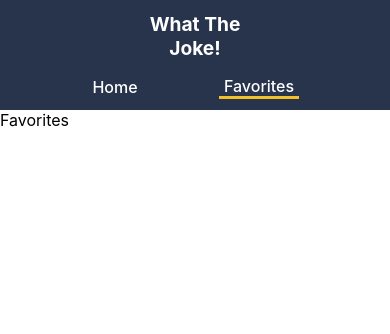
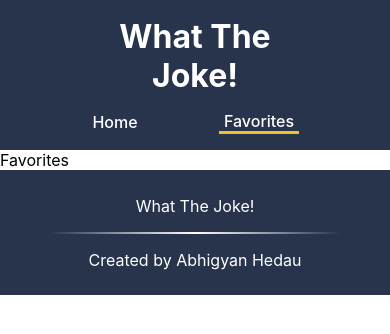
Before and after one commit to abhigyanhedau2/what-the-joke, a React (Create React App) app: page /favorites in a window 390 px wide. Shown: the top 334 px of the page. Built offline with nearby package versions, Linux system fonts and the light colour scheme.

Commit message:
Add Footer Minor Navbar Changes

```diff
--- a/src/App.js
+++ b/src/App.js
@@ -7,6 +7,7 @@ import {
 	Routes,
 	Route,
 } from "react-router-dom";
+import Footer from './components/Footer/Footer';
 
 const App = () => {
 	return (
@@ -16,6 +17,7 @@ const App = () => {
 				<Route exact path="/" element={<Home />} />
 				<Route exact path="/favorites" element={<Favorites />} />
 			</Routes>
+			<Footer />
 		</BrowserRouter>
 	)
 };
--- /dev/null
+++ b/src/components/Footer/Footer.js
@@ -0,0 +1,15 @@
+import React from 'react';
+import HRLine from '../UI/HRLine/HRLine';
+import classes from './Footer.module.css';
+
+const Footer = () => {
+    return (
+        <div className={classes.footer}>
+            <p>What The Joke!</p>
+            <HRLine color="#fff" />
+            <p>Created by Abhigyan Hedau</p>
+        </div>
+    )
+};
+
+export default Footer;
--- /dev/null
+++ b/src/components/Footer/Footer.module.css
@@ -0,0 +1,13 @@
+.footer {
+    display: flex;
+    flex-direction: column;
+    justify-content: center;
+    text-align: center;
+    color: white;
+    height: 125px;
+    background-color: #28344c;
+}
+
+.footer p {
+    margin: 1rem 0;
+}
--- a/src/components/Navbar/Navbar.module.css
+++ b/src/components/Navbar/Navbar.module.css
@@ -51,7 +51,7 @@
 @media only screen and (max-width: 550px) {
   .nav-wrapper {
     flex-direction: column;
-    height: 110px;
+    height: 150px;
     align-items: center;
     justify-content: center;
   }
@@ -63,4 +63,9 @@
   .logo {
     margin-left: 0rem;
   }
+
+  .logo h1 {
+    color: white;
+    font-size: 2rem;
+  }
 }
```
